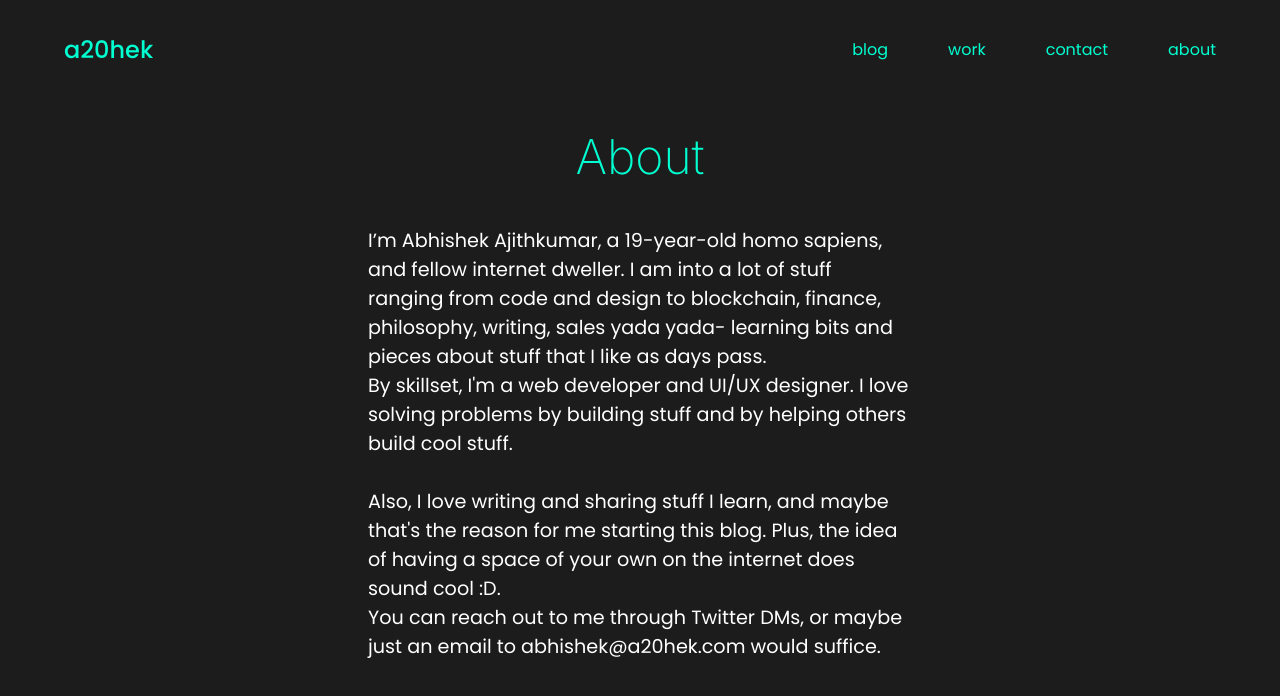
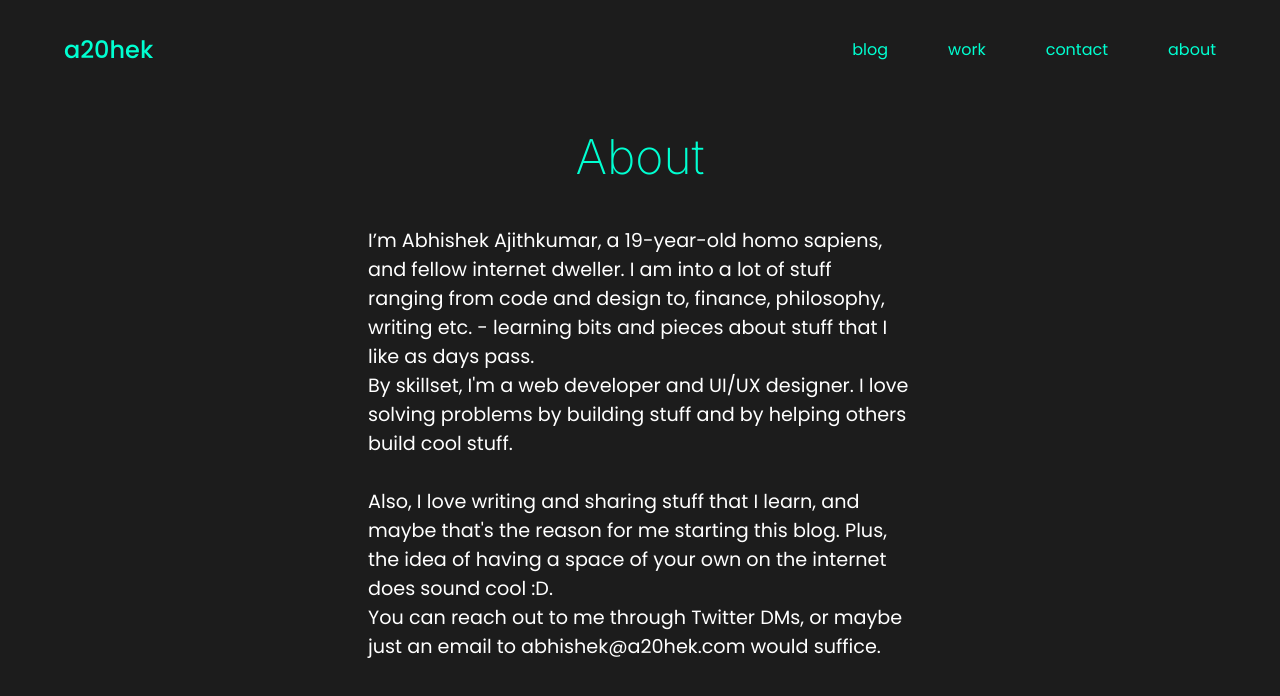
Before and after one commit to a20hek/a20hek_2.0, a Next.js app: page /about in a window 1280 px wide. Shown: the top 696 px of the page. Built offline with nearby package versions, Linux system fonts and the light colour scheme.

Commit message:
some copywriting changes

```diff
--- a/pages/about.js
+++ b/pages/about.js
@@ -31,14 +31,14 @@ export default function about() {
 				<br />
 				<p className='aboutxt'>
 					I’m Abhishek Ajithkumar, a 19-year-old homo sapiens, and fellow internet
-					dweller. I am into a lot of stuff ranging from code and design to blockchain,
-					finance, philosophy, writing, sales yada yada- learning bits and pieces about
-					stuff that I like as days pass.
+					dweller. I am into a lot of stuff ranging from code and design to, finance,
+					philosophy, writing etc. - learning bits and pieces about stuff that I like as
+					days pass.
 					<br />
 					By skillset, I'm a web developer and UI/UX designer. I love solving problems by
 					building stuff and by helping others build cool stuff.
 					<br />
-					<br /> Also, I love writing and sharing stuff I learn, and maybe that's the
+					<br /> Also, I love writing and sharing stuff that I learn, and maybe that's the
 					reason for me starting this blog. Plus, the idea of having a space of your own
 					on the internet does sound cool :D.
 					<br />
```
